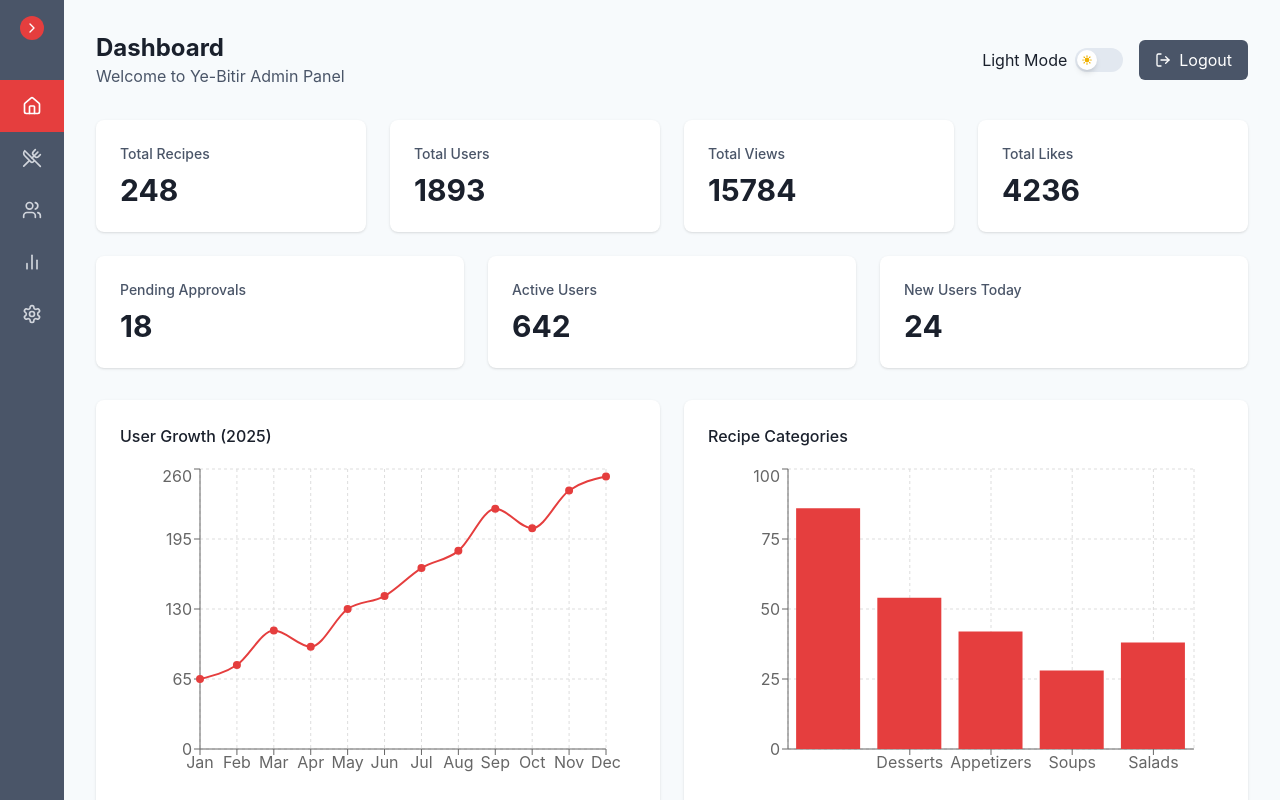
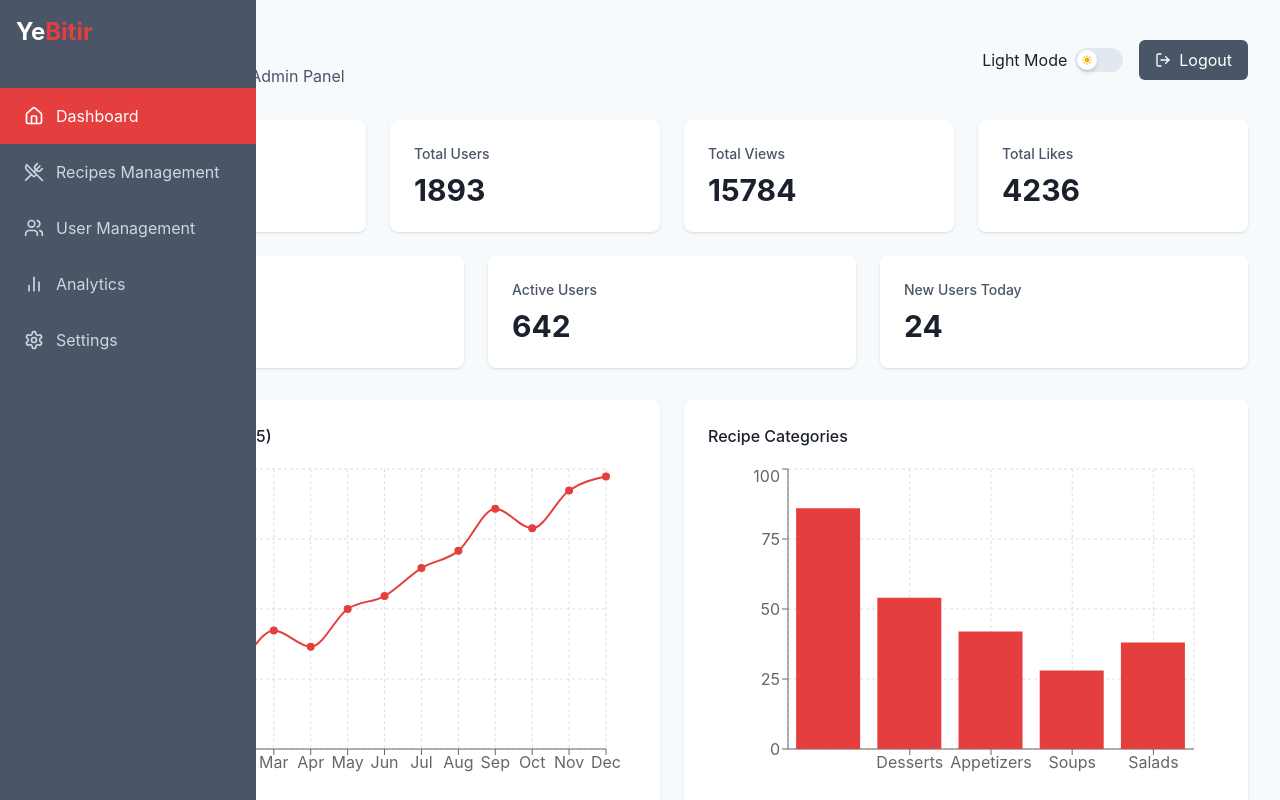
Before and after one commit to Emirhan-Kara/Ye-Bitir, a React (Vite) app: page /admin in a window 1280 px wide. Shown: the top 800 px of the page. Built offline with nearby package versions, Linux system fonts and the light colour scheme.

Commit message:
sidebar updated

```diff
--- a/src/components/CollapsibleSidebar.jsx
+++ b/src/components/CollapsibleSidebar.jsx
@@ -35,6 +35,8 @@ const CollapsibleSidebar = () => {
     <aside
       className={`transition-all duration-300 ${collapsed ? "w-16" : "w-64"} h-screen fixed left-0 top-0 z-30`}
       style={{ backgroundColor: themeColors.secondary }}
+      onMouseEnter={() => setCollapsed(false)}
+      onMouseLeave={() => setCollapsed(true)}
     >
       <div className={`flex items-center ${collapsed ? "justify-center" : "justify-between"} p-4`}>
         {!collapsed && (
@@ -43,14 +45,7 @@ const CollapsibleSidebar = () => {
             <span style={{ color: themeColors.primary }}>Bitir</span>
           </h2>
         )}
-        <button
-          onClick={toggleSidebar}
-          className="p-1 rounded-full text-white hover:bg-opacity-80"
-          style={{ backgroundColor: themeColors.primary }}
-          aria-label={collapsed ? "Expand sidebar" : "Collapse sidebar"}
-        >
-          {collapsed ? <ChevronRight className="w-4 h-4" /> : <ChevronLeft className="w-4 h-4" />}
-        </button>
+        {/* Toggle button removed since we're using hover */}
       </div>
       <nav className="mt-6">
         <Link
```
